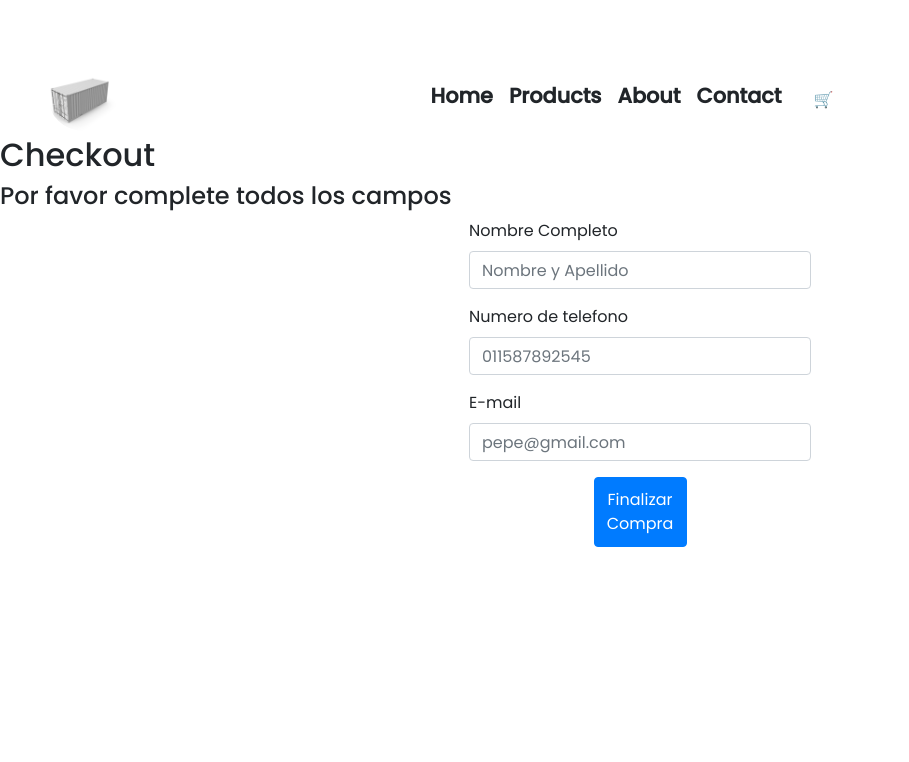
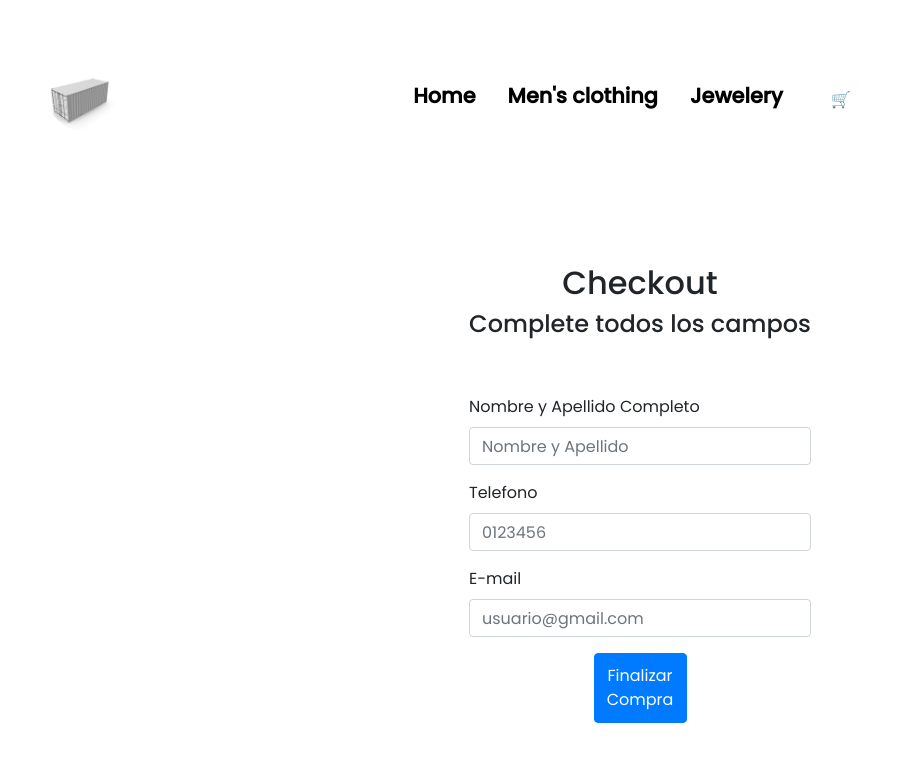
Before and after one commit to LautiOtegui/React, a React (Create React App) app: page /checkout in a window 1280 px wide. Shown: the top 762 px of the page, without its empty margins (0-909 px from the left). Built offline with nearby package versions, Linux system fonts and the light colour scheme; a web font is replaced by a local one.

Commit message:
applying css

```diff
--- a/public/index.html
+++ b/public/index.html
@@ -8,7 +8,7 @@
     <link rel="stylesheet" href="https://cdnjs.cloudflare.com/ajax/libs/font-awesome/4.7.0/css/font-awesome.min.css">
 <link rel="preconnect" href="https://fonts.gstatic.com" crossorigin>
 <link href="https://fonts.googleapis.com/css2?family=Alumni+Sans+Pinstripe&display=swap" rel="stylesheet">
-    <title>Shipment Shoes</title>
+    <title>Shipment Clothing</title>
   </head>
   <body>
     <noscript>You need to enable JavaScript to run this app.</noscript>
--- a/src/components/Cart/index.jsx
+++ b/src/components/Cart/index.jsx
@@ -13,7 +13,7 @@ return (
     <div>
     {
         !cart.length
-        ?<div>
+        ?<div style={{display:'flex', flexDirection:'column', alignItems:'center'}}>
             <h2>Tu carrito esta vacio!</h2>
             <h4>Te invitamos a ver nuestros productos</h4>
             <button className='btn btn-success' onClick={()=>navegar('/')}>Ir a comprar</button>
--- a/src/components/ItemCount/index.jsx
+++ b/src/components/ItemCount/index.jsx
@@ -34,7 +34,7 @@ const ItemCount = ({stock, initial, onAdd}) => {
     return (
     <div>
         <button className="less-button" onClick={handleDecrement}>-</button>
-        <h2>{count}</h2>
+        <h2 className="count">{count}</h2>
         <button className="more-button" onClick={handleAdd}>+</button>
         <button className="cart-button" onClick={addCart}>Agregar al carro</button>
     </div>
--- a/src/components/ItemCount/style.css
+++ b/src/components/ItemCount/style.css
@@ -7,12 +7,23 @@
     cursor: pointer;
 }
 .less-button{
+    width: 2rem;
+    height: 2rem;
     position: relative;
+    left: 1.8rem;
     font-weight: 900;
     cursor: pointer;
 }
 .more-button{
+    width: 2rem;
+    height: 2rem;
     position: relative;
+    left: 1.8rem;
     font-weight: 900;
     cursor: pointer;
 }
+
+.count{
+    position: relative;
+    left: 1.8rem;
+}
--- a/src/components/ItemDetail/index.jsx
+++ b/src/components/ItemDetail/index.jsx
@@ -31,7 +31,7 @@ const ItemDetail = ({ product }) => {
             <div className="detail-container">
                 <img
                     className="detail-img"
-                    src={product.image}width ="200em" height="300em"
+                    src={product.image}width ="250px" height="250px"
                     alt="product-detail"
                 />
                 <div className="detail-subcontainer">
@@ -39,7 +39,7 @@ const ItemDetail = ({ product }) => {
                     { !compra
         ? <ItemCount stock={stock} initial={1} onAdd={onAdd} count={count} setCount={setCount}/>
         : <div style={{display:'flex', justifyContent:'space-around', alignItems:'center'}}>
-            <button className="btn btn-warning" onClick={()=>navegar('/')}>Seguir Comprando</button>
+            <button style={{width:'8rem'}} className="btn btn-warning" onClick={()=>navegar('/')}>Seguir Comprando</button>
             <button className="btn btn-info" onClick={()=>navegar('/cart')}>Ir al carrito</button>
             </div>}
                 </div>
--- a/src/components/ItemDetail/style.css
+++ b/src/components/ItemDetail/style.css
@@ -17,3 +17,7 @@
         align-items: flex-start;
         justify-content: flex-start;
     }
+
+    button.btn.btn-warning{
+        width: 8rem;
+    }
--- a/src/components/NavBar/index.jsx
+++ b/src/components/NavBar/index.jsx
@@ -2,6 +2,8 @@ import React from 'react';
 import CartWidget from '../CartWidget';
 import './style.css';
 import logo from '../../img/logo.jpg'
+import { Link } from "react-router-dom";
+
 
 
 
@@ -13,10 +15,11 @@ const NavBar = () => {
     <nav>
     <img className='logo_nav' alt='shipment' src={logo}/>
         <ul>
-            <li>Home</li>
-            <li>Products</li>
-            <li>About</li>
-            <li>Contact</li>
+            <li><Link to="/">Home</Link></li>
+            <li><Link to="/category/men's clothing">Men's clothing</Link></li>
+                <li>
+                    <Link to="/category/jewelery">Jewelery</Link>
+                </li>
             <CartWidget/>
         </ul>
     </nav>
--- a/src/components/NavBar/style.css
+++ b/src/components/NavBar/style.css
@@ -10,13 +10,15 @@
 ul{
     display: flex;
     justify-content: center;
-    gap: 1rem;
+    gap: 2rem;
     padding-top: 5rem;
+    margin-bottom: 9rem;
 }
 ul li{
     list-style: none;
     font-size: 1.3rem;
     font-weight: 600;
+    color: black;
 }
 .logo_nav{
     width: 70px;
@@ -30,3 +32,10 @@ button{
     width: 30px;
     height: 30px;
 }
+a{
+    color: black;
+}
+a:hover{
+    text-decoration: none;
+    color: black;
+}
--- a/src/components/checkout.jsx
+++ b/src/components/checkout.jsx
@@ -49,27 +49,27 @@ const Checkout = () => {
         <div>
             {!orderId
                 ? <div>
-                    <h2>Checkout</h2>
-                    <h4>Por favor complete todos los campos</h4>
+                    <h2 style={{display: 'flex', justifyContent: 'center', alignItems: 'center', flexDirection: 'column'}}>Checkout</h2>
+                    <h4 style={{paddingBottom: '3rem',display: 'flex', justifyContent: 'center', alignItems: 'center', flexDirection: 'column'}}>Complete todos los campos</h4>
                     <form style={{ display: 'flex', justifyContent: 'center', alignItems: 'center', flexDirection: 'column' }} onSubmit={finalizarCompra}>
                         <div class="mb-3">
-                            <label className="form-label">Nombre Completo</label>
+                            <label className="form-label">Nombre y Apellido Completo</label>
                             <input className="form-control" type="text" placeholder='Nombre y Apellido' name="name" onChange={datosComprador} />
                         </div>
                         <div class="mb-3">
-                            <label className="form-label">Numero de telefono</label>
-                            <input className="form-control" type="number" placeholder='011587892545' name="phone" onChange={datosComprador} />
+                            <label className="form-label">Telefono</label>
+                            <input className="form-control" type="number" placeholder='0123456' name="phone" onChange={datosComprador} />
                         </div>
                         <div class="mb-3">
                             <label className="form-label">E-mail</label>
-                            <input className="form-control" type="email" placeholder='pepe@gmail.com' name="email" onChange={datosComprador} />
+                            <input className="form-control" type="email" placeholder='usuario@gmail.com' name="email" onChange={datosComprador} />
                         </div>
                         <button className="btn btn-primary" type='submit'>Finalizar Compra</button>
                         {mensaje && <p style={{ color: 'red' }}> Por favor complete todos los campos</p>}
                     </form>
                 </div>
                 :
-                <div>
+                <div style={{display: 'flex', justifyContent: 'center', alignItems: 'center', flexDirection: 'column'}}>
                     <h2>Muchas gracias por su compra!</h2>
                     <h4>Su orden es: {orderId}</h4>
                     <button className="btn btn-success" onClick={() => navigate('/')}>Volver</button>
```
